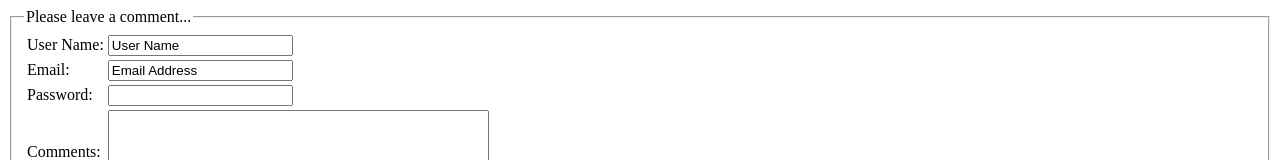
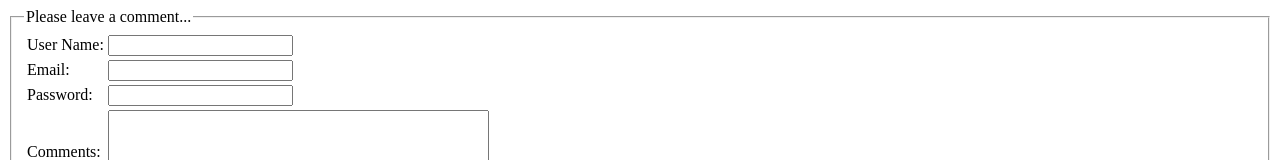
Before and after one commit to 3FGroupRGU/BDC, a plain HTML site: page Index.html in a window 1280 px wide. Shown: the top 160 px of the page. Drawn offline with Linux system fonts and the light colour scheme.

Commit message:
Test run version 1 forms

```diff
--- a/Index.html
+++ b/Index.html
@@ -11,11 +11,11 @@
             <table>
                 <tr>
                     <td><label>User Name:</label></td>
-                    <td><input type="text" name="name" value="User Name" placeholder/></td>
+                    <td><input type="text" name="name" value="" required/></td>
                 </tr>
                 <tr>
                     <td><label>Email:</label></td>
-                    <td><input type="text" name="email" value="Email Address" placeholder/></td>
+                    <td><input type="text" name="email" value=""/></td>
                 </tr>
                 <tr>
                     <td><label for="psw">Password:</label></td>
```
